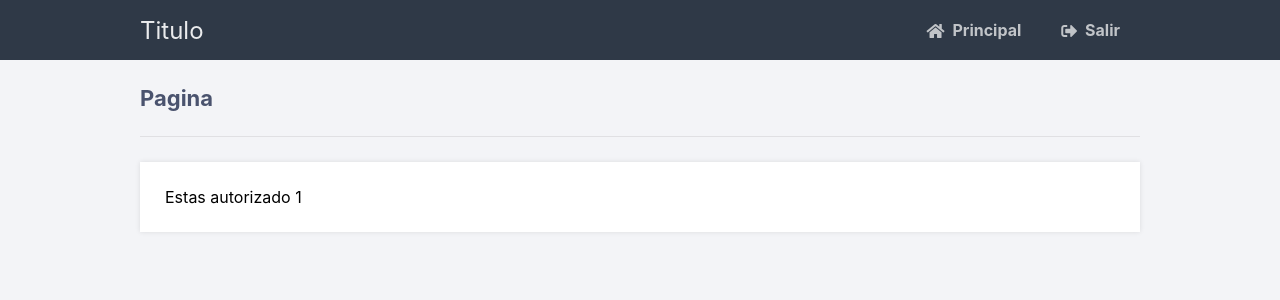
After one commit to Relbron/AuthTest, a Flask app: page /auth/home in a window 1280 px wide. The commit adds this page. Shown: the top 300 px of the page. Run offline with Flask 2, Linux system fonts and the light colour scheme; the visitor is signed in with stand-in values (Sample User, id 1); some libraries are stand-ins or nearby versions.

Commit message:
New changes

```diff
--- a/main.py
+++ b/main.py
@@ -9,7 +9,7 @@ app.secret_key = "secret"
 
 app.config['MYSQL_HOST'] = 'localhost'
 app.config['MYSQL_USER'] = 'root'
-app.config['MYSQL_password'] = 'redetpion66'
+app.config['MYSQL_PASSWORD'] = 'redetpion66'
 app.config['MYSQL_DB'] = 'python'
 
 mysql = MySQL(app)
@@ -20,7 +20,7 @@ def login():
     if request.method == 'POST' and 'id' in request.form:
         id = request.form['id']
         cursor = mysql.connection.cursor(MySQLdb.cursors.DictCursor)
-        cursor.execute('SELECT * from estudiantes WHERE id =%s', (id))
+        cursor.execute('SELECT * from estudiantes WHERE id =%s ', (id,))
         account = cursor.fetchone()
 
         if account:
@@ -28,9 +28,23 @@ def login():
             session['ind'] = account['ind']
             session['id'] = account['id']
 
-            return "Ingreso satisfactoriamente!"
+            return redirect(url_for('home'))
         else:
             msg = 'ID incorrecto!'
 
 
     return render_template("index.html", msg='')
+
+@app.route('/auth/logout')
+def logout():
+    session.pop('loggedin', None)
+    session.pop('ind', None)
+    session.pop('id', None)
+
+    return redirect(url_for('login'))
+
+@app.route('/auth/home')
+def home():
+    if 'loggedin' in session:
+        return render_template("home.html", id=session['id'])
+    return redirect(url_for('login'))
--- /dev/null
+++ b/templates/home.html
@@ -0,0 +1,10 @@
+{%extends 'layout.html' %}
+
+{% block title %}Principal{% endblock %}
+
+{%block content %}
+
+<h2>Pagina</h2>
+<p>Estas autorizado {{id}} </p>
+
+{%endblock%}
--- a/templates/index.html
+++ b/templates/index.html
@@ -3,7 +3,7 @@
 <head>
     <meta charset='utf-8'>
 
-    <title>login</title>
+    <title>Autenticacion</title>
 
     <link rel='stylesheet'href="{{ url_for('static',filename='style.css') }}">
     <link rel="stylesheet" href="https://use.fontawesome.com/releases/v5.7.1/css/all.css">
--- /dev/null
+++ b/templates/layout.html
@@ -0,0 +1,30 @@
+<!DOCTYPE html>
+<html>
+<head>
+    <meta charset='utf-8'>
+
+    <title>{% block title %}{%endblock%}</title>
+    <link rel ='stylesheet' href="{{ url_for('static', filename='style.css')}} ">
+    <link rel="stylesheet" href="https://use.fontawesome.com/releases/v5.7.1/css/all.css">
+    <script src='main.js'></script>
+</head>
+<body class ='loggedin'>
+
+    <nav class="navtop">
+        <div>
+            <h1>
+                Titulo
+            </h1>
+            <a href="{{ url_for('home') }} "><i class="fas fa-home"> </i>Principal</a>
+            <a href="{{ url_for('logout') }} "><i class="fas fa-sign-out-alt"> </i>Salir</a>
+
+
+
+        </div>
+    </nav>
+    <div class ="content">
+        {%block content%}{%endblock%}
+    </div>
+
+</body>
+</html>
```
